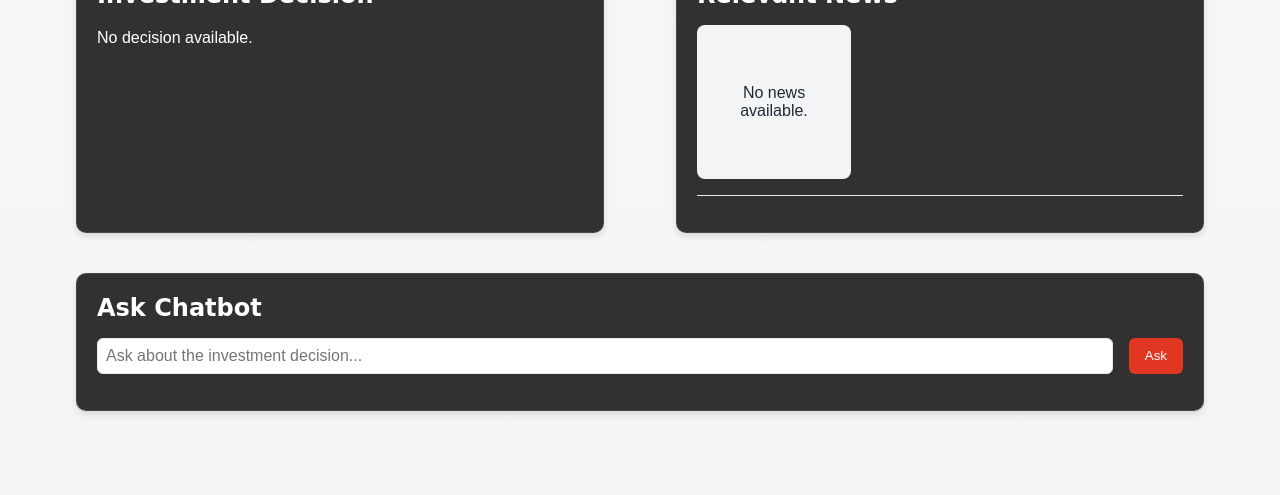
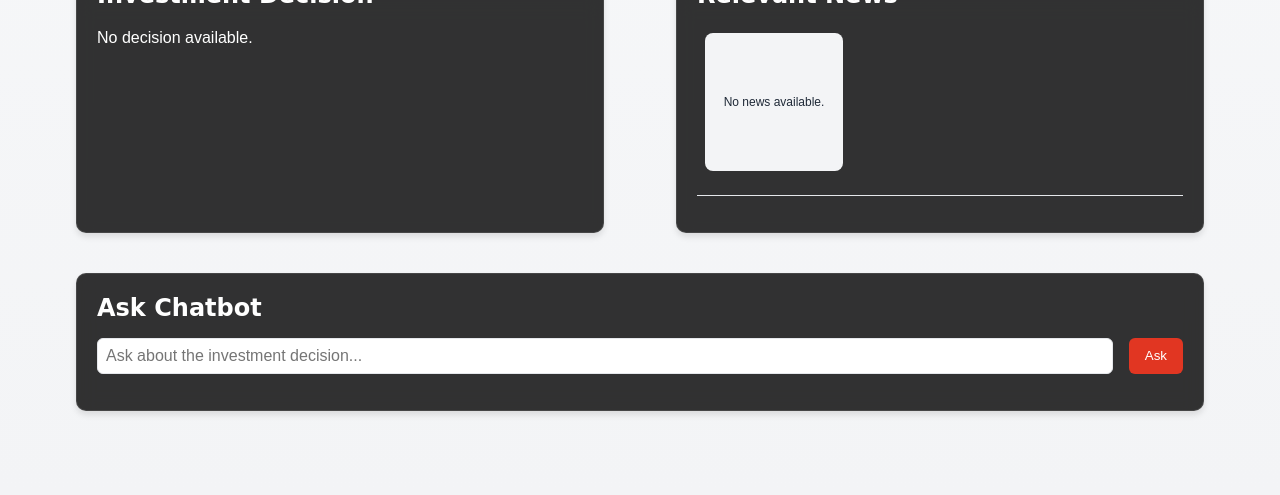
Before and after one commit to GourabGorai/Solution-Challenge-CodeFusion-Innovators, a Flask app: page / in a window 1280 px wide. Shown: the part 800-1295 px from the top of the page. Run offline with Flask 3, Linux system fonts and the light colour scheme; the visitor is signed in with stand-in values (Sample User, id 1); some libraries are stand-ins or nearby versions; some web fonts are replaced.

Commit message:
Update index.html

```diff
--- a/templates/index.html
+++ b/templates/index.html
@@ -70,7 +70,6 @@
       padding: 1rem;
       padding-bottom: 4rem;
       margin-top: 80px;
-
     }
 
     /* Card Styles */
@@ -185,11 +184,14 @@
       background-color: #f3f4f6;
       border-radius: 0.5rem;
       transition: background-color 0.2s;
-      padding: 1rem;
+      padding: 0.25rem; /* Reduced padding to make inner boxes smaller */
       display: flex;
       align-items: center;
       justify-content: center;
       text-align: center;
+      margin: 0.5rem;
+      color: #1f2937;
+      font-size: 0.75rem; /* Reduced font size to 12px for smaller textboxes */
     }
 
     .news-item:hover {
@@ -346,8 +348,8 @@
     h1, h2, h3, h4, h5, h6, .result-label {
       color: white;
     }
-    two-column-grid .card p {
-    color: white;
+    .two-column-grid .card p {
+      color: white;
     }
     .news-item {
       color: #1f2937;
```
